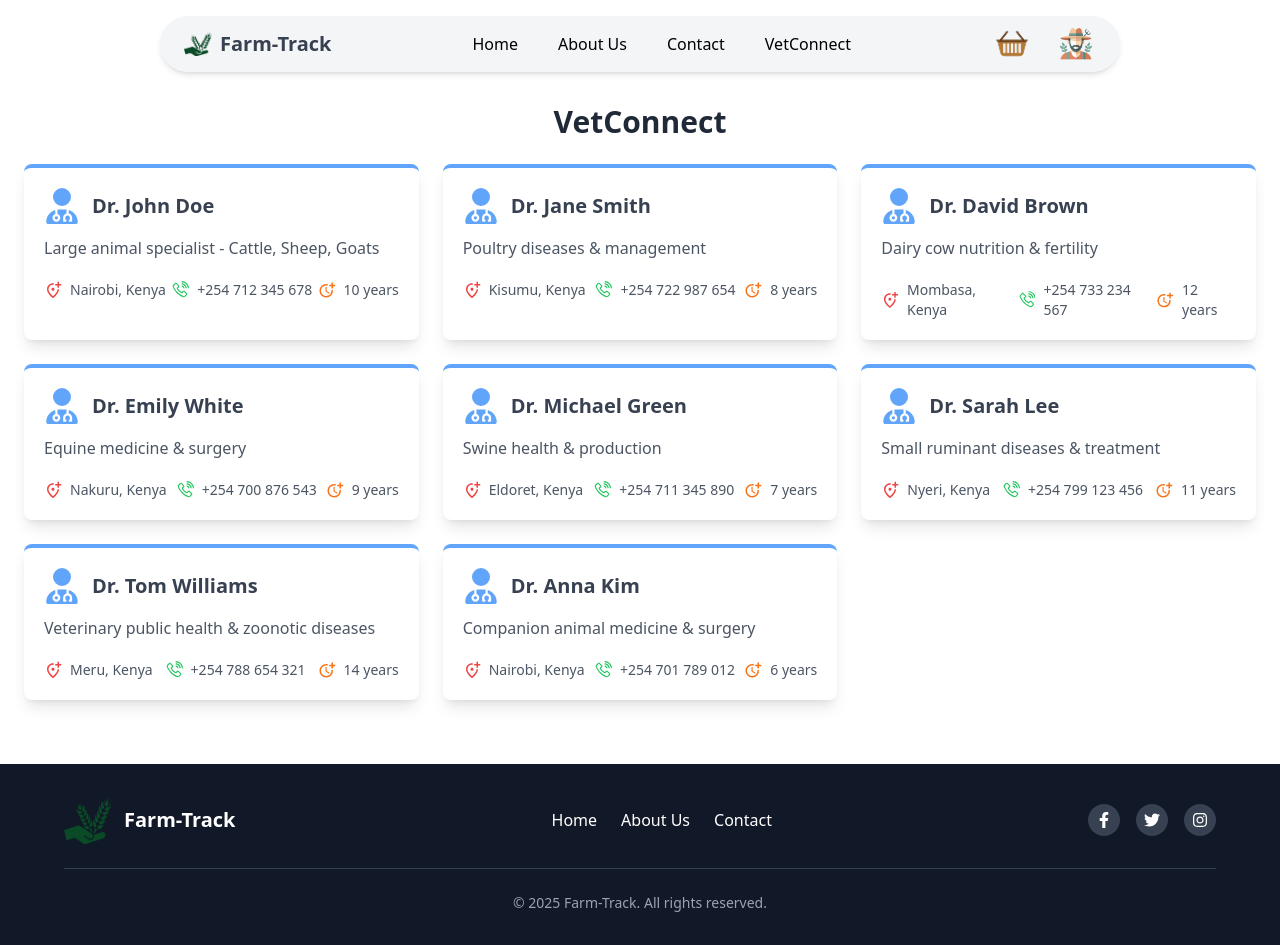
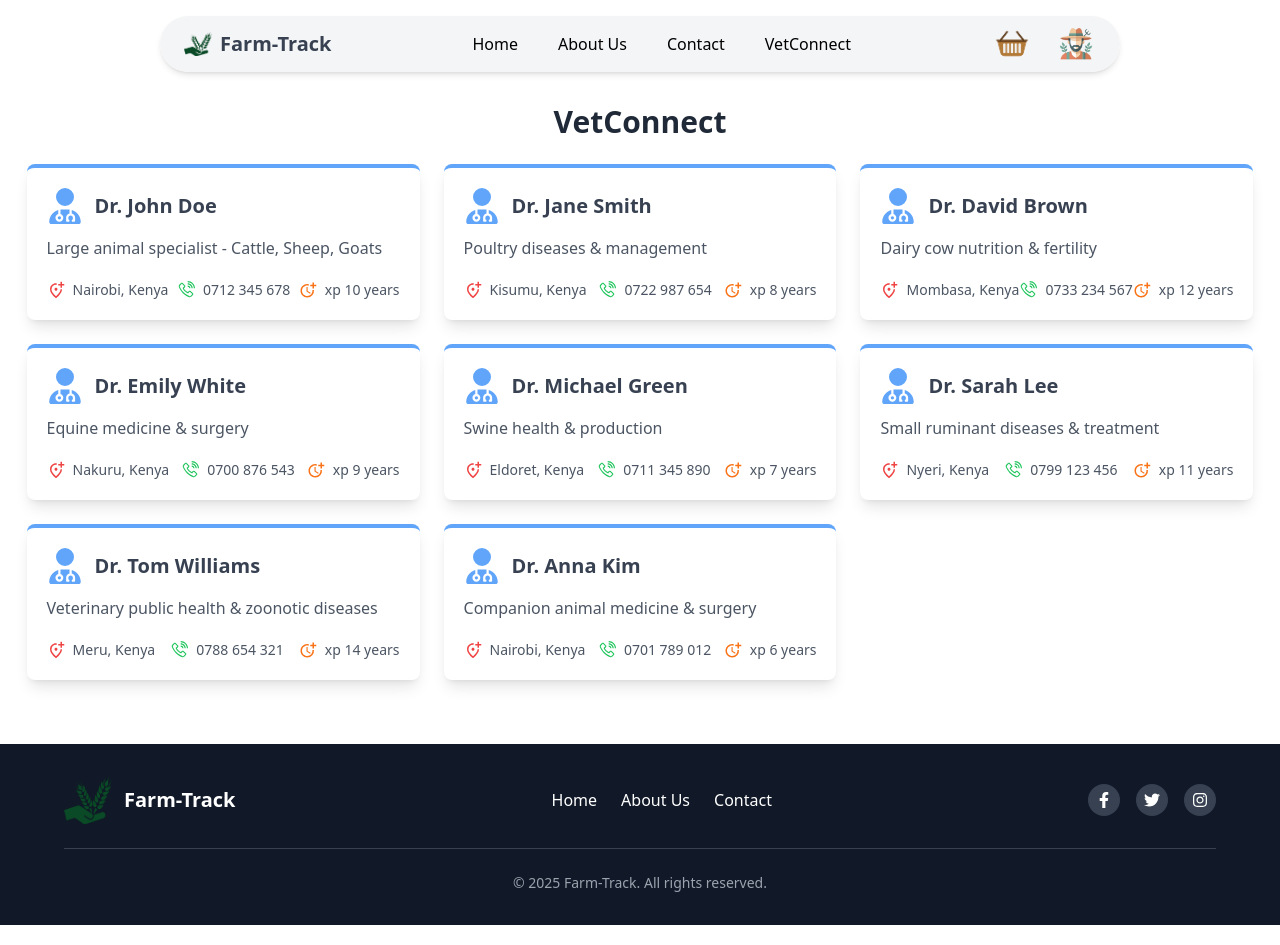
Before and after one commit to J-Bagonza/Farm-track, a React (Vite) app: page /vetconnect in a window 1280 px wide. Built offline with nearby package versions, Linux system fonts and the light colour scheme.

Commit message:
vet connect

```diff
--- a/src/pages/VetConnect.jsx
+++ b/src/pages/VetConnect.jsx
@@ -10,57 +10,57 @@ const doctors = [
     name: "Dr. John Doe",
     specialization: "Large animal specialist - Cattle, Sheep, Goats",
     location: "Nairobi, Kenya",
-    phone: "+254 712 345 678",
-    experience: "10 years",
+    phone: "0712 345 678",
+    experience: "xp 10 years",
   },
   {
     name: "Dr. Jane Smith",
     specialization: "Poultry diseases & management",
     location: "Kisumu, Kenya",
-    phone: "+254 722 987 654",
-    experience: "8 years",
+    phone: "0722 987 654",
+    experience: "xp 8 years",
   },
   {
     name: "Dr. David Brown",
     specialization: "Dairy cow nutrition & fertility",
     location: "Mombasa, Kenya",
-    phone: "+254 733 234 567",
-    experience: "12 years",
+    phone: "0733 234 567",
+    experience: "xp 12 years",
   },
   {
     name: "Dr. Emily White",
     specialization: "Equine medicine & surgery",
     location: "Nakuru, Kenya",
-    phone: "+254 700 876 543",
-    experience: "9 years",
+    phone: "0700 876 543",
+    experience: "xp 9 years",
   },
   {
     name: "Dr. Michael Green",
     specialization: "Swine health & production",
     location: "Eldoret, Kenya",
-    phone: "+254 711 345 890",
-    experience: "7 years",
+    phone: "0711 345 890",
+    experience: "xp 7 years",
   },
   {
     name: "Dr. Sarah Lee",
     specialization: "Small ruminant diseases & treatment",
     location: "Nyeri, Kenya",
-    phone: "+254 799 123 456",
-    experience: "11 years",
+    phone: "0799 123 456",
+    experience: "xp 11 years",
   },
   {
     name: "Dr. Tom Williams",
     specialization: "Veterinary public health & zoonotic diseases",
     location: "Meru, Kenya",
-    phone: "+254 788 654 321",
-    experience: "14 years",
+    phone: "0788 654 321",
+    experience: "xp 14 years",
   },
   {
     name: "Dr. Anna Kim",
     specialization: "Companion animal medicine & surgery",
     location: "Nairobi, Kenya",
-    phone: "+254 701 789 012",
-    experience: "6 years",
+    phone: "0701 789 012",
+    experience: "xp 6 years",
   },
 ];
 
```
